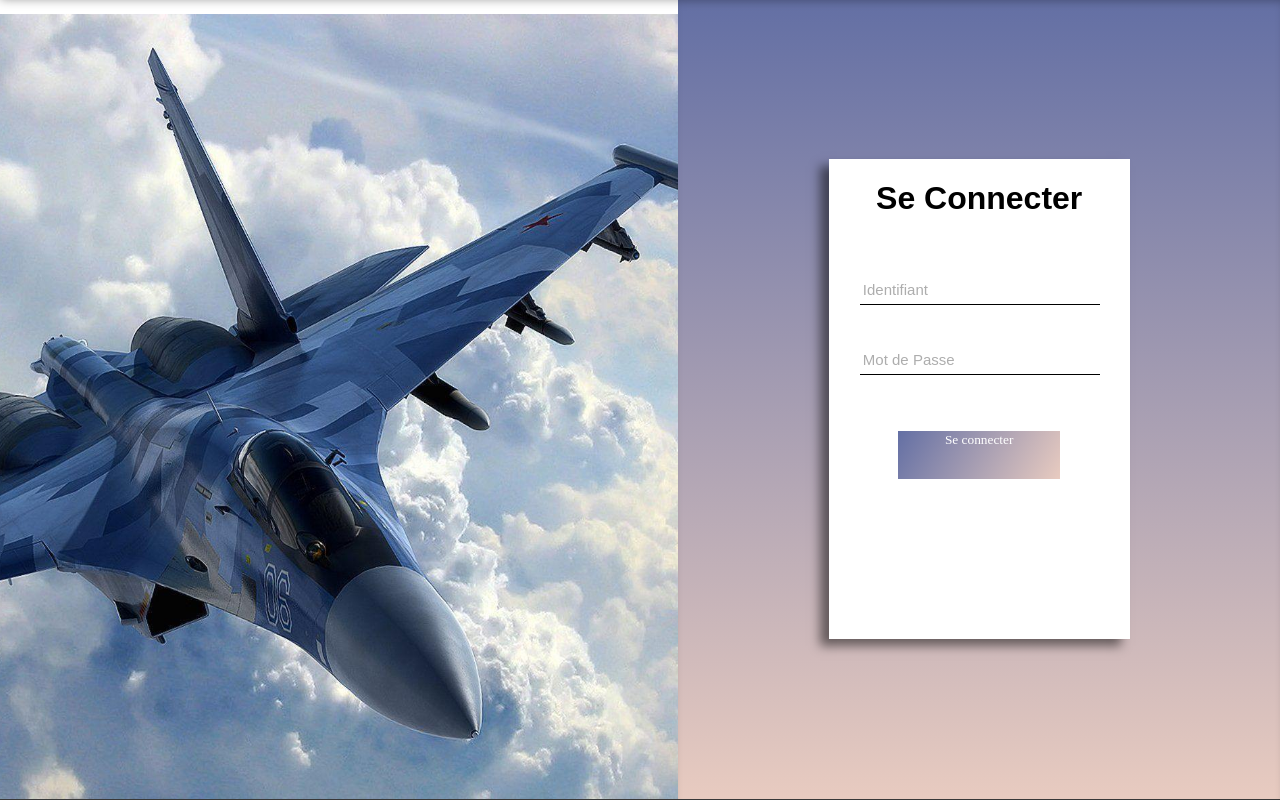
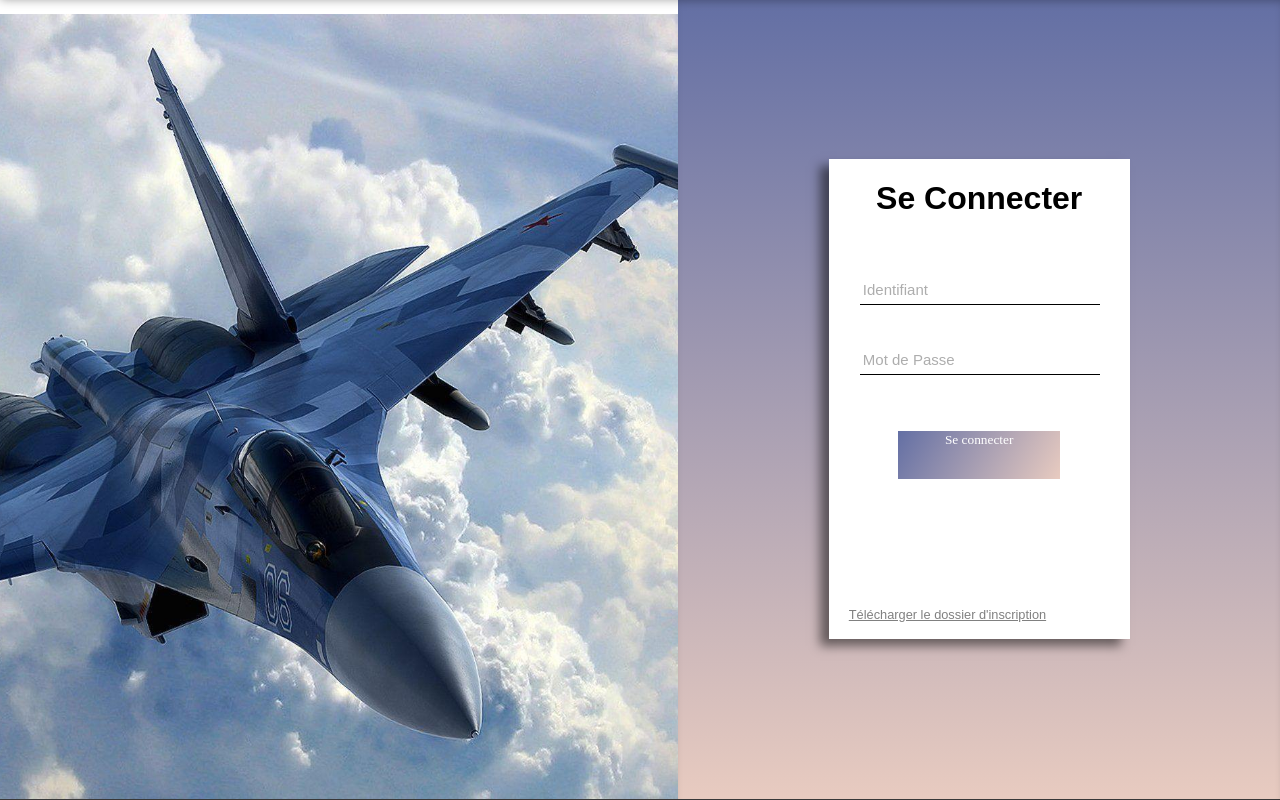
Before and after one commit to oscarmcauliffe/Fapat, a PHP site: page /index.php?action=connect in a window 1280 px wide. Shown: the part 97-897 px from the top of the page. Run offline with PHP 8.4, Linux system fonts and the light colour scheme.

Commit message:
modif login

```diff
--- a/public/css/styleConnect.css
+++ b/public/css/styleConnect.css
@@ -176,7 +176,19 @@
   background-position: right;
 }
 
+.dossierInscription {
+  position: absolute;
+  bottom: 10%;
+  height: fit-content;
+  width: fit-content;
+  padding-left: 20px;
 
+}
+
+.dossierInscription a{
+  color: grey;
+  font-size: 1vw;
+}
 
 /*---------------------------------------------------------*/
 @media screen and (max-width:800px){
--- a/vue/connect.php
+++ b/vue/connect.php
@@ -44,8 +44,8 @@
 
                         </div>
                         </div>
-
                     </form>
+                    <div class="dossierInscription"><a href="index.php?action=#">Télécharger le dossier d'inscription</a></div>
                 </div>
             </div>
         </div>
```
